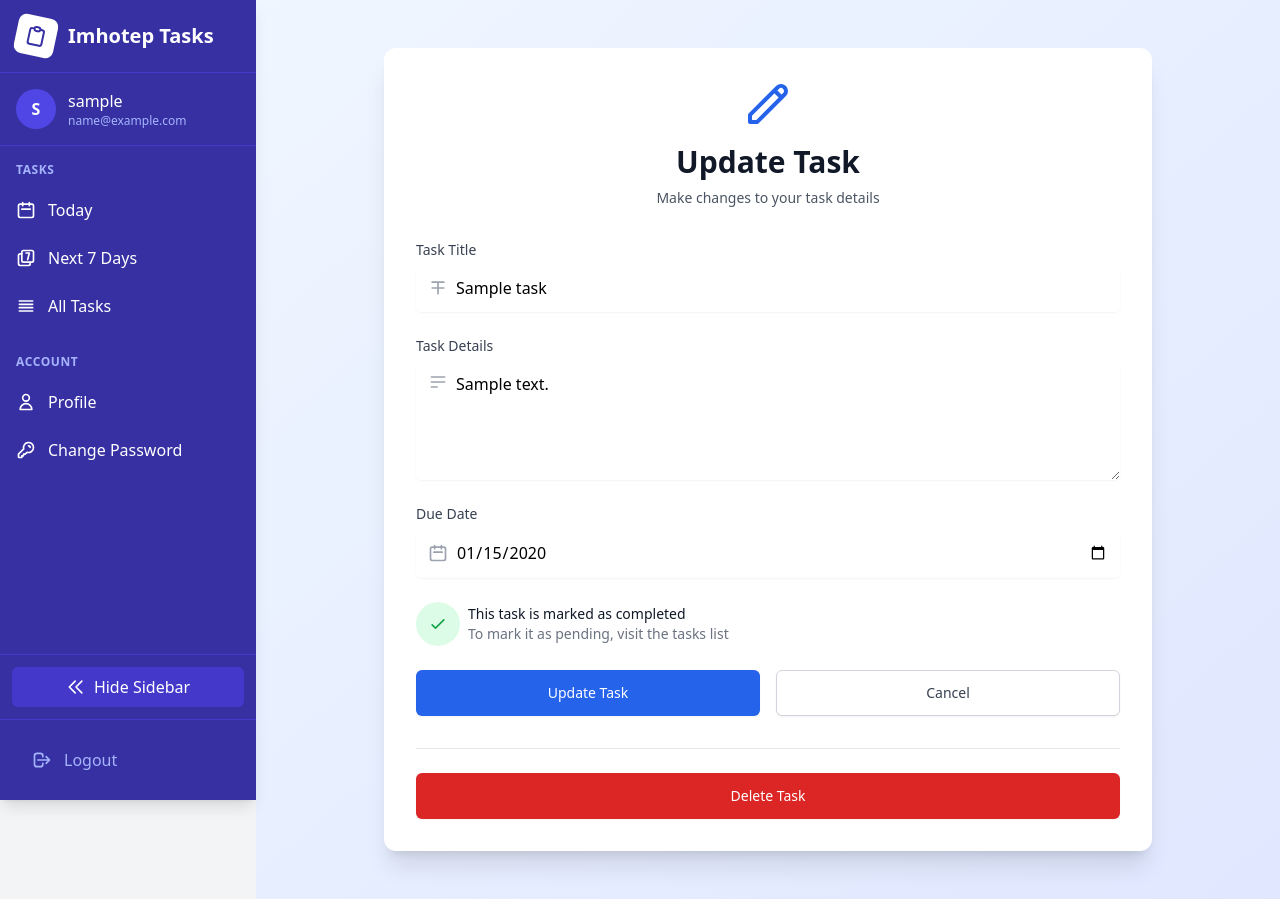
After one commit to Imhotep-Tech/imhotep_tasks, a Django app: page /update_task/1/ in a window 1280 px wide. The commit adds this page. Run offline with Django 5.2, Linux system fonts and the light colour scheme; a user stored in the database is signed in; tables that the repository leaves empty hold one stand-in row (values such as "Sample post"); some libraries are stand-ins or nearby versions.

Commit message:
Add task update and delete functionality with corresponding templates

```diff
--- a/tasks/templates/show_tasks.html
+++ b/tasks/templates/show_tasks.html
@@ -118,17 +118,15 @@
                 </span>
 
                 <div class="flex space-x-2">
-                  <form method="post" action="#" class="inline">
+                  <form method="get" action="{% url 'update_task' task.id %}" class="inline">
                     {% csrf_token %}
-                    <input type="hidden" name="task_id" value="{{ task.id }}">
-                    <input type="hidden" name="action" value="edit_task">
                     <button type="submit" class="p-1.5 text-blue-500 hover:bg-blue-100 rounded transition-colors">
                       <svg xmlns="http://www.w3.org/2000/svg" class="h-5 w-5" fill="none" viewBox="0 0 24 24" stroke="currentColor">
                         <path stroke-linecap="round" stroke-linejoin="round" stroke-width="2" d="M15.232 5.232l3.536 3.536m-2.036-5.036a2.5 2.5 0 113.536 3.536L6.5 21.036H3v-3.572L16.732 3.732z" />
                       </svg>
                     </button>
                   </form>
-                  <form method="post" action="#" class="inline">
+                  <form method="post" action="{% url 'delete_task' task.id %}" class="inline">
                     {% csrf_token %}
                     <input type="hidden" name="task_id" value="{{ task.id }}">
                     <input type="hidden" name="action" value="delete_task">
--- /dev/null
+++ b/tasks/templates/update_task.html
@@ -0,0 +1,125 @@
+{% extends "layout.html" %}
+
+{% block content %}
+<section class="min-h-screen bg-gradient-to-br from-blue-50 to-indigo-100 py-12 px-4 sm:px-6 lg:px-8">
+  <div class="max-w-3xl mx-auto bg-white rounded-xl shadow-xl overflow-hidden">
+    <div class="p-8 w-full">
+      <div class="flex justify-center">
+        <svg class="w-12 h-12 text-blue-600" xmlns="http://www.w3.org/2000/svg" fill="none" viewBox="0 0 24 24" stroke="currentColor">
+          <path stroke-linecap="round" stroke-linejoin="round" stroke-width="2" d="M15.232 5.232l3.536 3.536m-2.036-5.036a2.5 2.5 0 113.536 3.536L6.5 21.036H3v-3.572L16.732 3.732z" />
+        </svg>
+      </div>
+
+      <h1 class="mt-4 text-3xl font-extrabold text-center text-gray-900">
+        Update Task
+      </h1>
+      <p class="mt-2 text-center text-sm text-gray-600">
+        Make changes to your task details
+      </p>
+
+      <form action="{% url 'update_task' task.id %}" method="post" class="mt-8 space-y-6">
+        {% csrf_token %}
+
+        <div>
+          <label for="task_title" class="block text-sm font-medium text-gray-700">Task Title</label>
+          <div class="mt-1 relative rounded-md shadow-sm">
+            <div class="absolute inset-y-0 left-0 pl-3 flex items-center pointer-events-none">
+              <svg class="h-5 w-5 text-gray-400" xmlns="http://www.w3.org/2000/svg" fill="none" viewBox="0 0 24 24" stroke="currentColor">
+                <path stroke-linecap="round" stroke-linejoin="round" stroke-width="2" d="M5 5h14M5 12h14m-7-7v14" />
+              </svg>
+            </div>
+            <input
+              type="text"
+              id="task_title"
+              name="task_title"
+              value="{{ task.task_title }}"
+              class="focus:ring-blue-500 focus:border-blue-500 block w-full pl-10 pr-3 py-3 border-gray-300 rounded-md"
+              placeholder="What needs to be done?"
+              required
+            >
+          </div>
+        </div>
+
+        <div>
+          <label for="task_details" class="block text-sm font-medium text-gray-700">Task Details</label>
+          <div class="mt-1 relative rounded-md shadow-sm">
+            <div class="absolute inset-y-0 left-0 pl-3 pt-3 pointer-events-none">
+              <svg class="h-5 w-5 text-gray-400" xmlns="http://www.w3.org/2000/svg" fill="none" viewBox="0 0 24 24" stroke="currentColor">
+                <path stroke-linecap="round" stroke-linejoin="round" stroke-width="2" d="M4 6h16M4 12h16M4 18h7" />
+              </svg>
+            </div>
+            <textarea
+              id="task_details"
+              name="task_details"
+              rows="4"
+              class="focus:ring-blue-500 focus:border-blue-500 block w-full pl-10 pr-3 py-3 border-gray-300 rounded-md"
+              placeholder="Add some details about your task (optional)"
+            >{{ task.task_details }}</textarea>
+          </div>
+        </div>
+
+        <div>
+          <label for="due_date" class="block text-sm font-medium text-gray-700">Due Date</label>
+          <div class="mt-1 relative rounded-md shadow-sm">
+            <div class="absolute inset-y-0 left-0 pl-3 flex items-center pointer-events-none">
+              <svg class="h-5 w-5 text-gray-400" xmlns="http://www.w3.org/2000/svg" fill="none" viewBox="0 0 24 24" stroke="currentColor">
+                <path stroke-linecap="round" stroke-linejoin="round" stroke-width="2" d="M8 7V3m8 4V3m-9 8h10M5 21h14a2 2 0 002-2V7a2 2 0 00-2-2H5a2 2 0 00-2 2v12a2 2 0 002 2z" />
+              </svg>
+            </div>
+            <input
+              type="date"
+              id="due_date"
+              name="due_date"
+              class="focus:ring-blue-500 focus:border-blue-500 block w-full pl-10 pr-3 py-3 border-gray-300 rounded-md"
+              value="{{ task.due_date|date:'Y-m-d' }}"
+            >
+          </div>
+        </div>
+
+        {% if task.status %}
+        <div class="flex items-center space-x-2">
+          <div class="p-3 rounded-full bg-green-100 flex-shrink-0">
+            <svg class="h-5 w-5 text-green-600" xmlns="http://www.w3.org/2000/svg" fill="none" viewBox="0 0 24 24" stroke="currentColor">
+              <path stroke-linecap="round" stroke-linejoin="round" stroke-width="2" d="M5 13l4 4L19 7" />
+            </svg>
+          </div>
+          <div>
+            <p class="text-sm font-medium text-gray-900">This task is marked as completed</p>
+            <p class="text-sm text-gray-500">To mark it as pending, visit the tasks list</p>
+          </div>
+        </div>
+        {% endif %}
+
+        <div class="flex space-x-4">
+          <button
+            type="submit"
+            class="flex-1 py-3 px-4 border border-transparent rounded-md shadow-sm text-sm font-medium text-white bg-blue-600 hover:bg-blue-700 focus:outline-none focus:ring-2 focus:ring-offset-2 focus:ring-blue-500 transition-all duration-200 transform hover:-translate-y-1"
+          >
+            Update Task
+          </button>
+
+          <a
+            href="{% url 'today_tasks' %}"
+            class="flex-1 py-3 px-4 border border-gray-300 rounded-md shadow-sm text-sm font-medium text-gray-700 bg-white hover:bg-gray-50 focus:outline-none focus:ring-2 focus:ring-offset-2 focus:ring-blue-500 text-center transition-all duration-200"
+          >
+            Cancel
+          </a>
+        </div>
+      </form>
+
+      <div class="mt-8 border-t border-gray-200 pt-6">
+        <form action="{% url 'delete_task' task.id %}" method="post" onsubmit="return confirm('Are you sure you want to delete this task?');">
+          {% csrf_token %}
+          <button
+            type="submit"
+            class="w-full py-3 px-4 border border-transparent rounded-md shadow-sm text-sm font-medium text-white bg-red-600 hover:bg-red-700 focus:outline-none focus:ring-2 focus:ring-offset-2 focus:ring-red-500 transition-all duration-200"
+          >
+            Delete Task
+          </button>
+        </form>
+      </div>
+    </div>
+  </div>
+</section>
+
+{% endblock %}
--- a/tasks/urls.py
+++ b/tasks/urls.py
@@ -33,4 +33,6 @@ urlpatterns = [
     path('next_week_tasks/', user.next_week_tasks, name='next_week_tasks'),
 
     path('add_task/', user.add_task, name='add_task'),
+    path('update_task/<int:task_id>/', user.update_task, name='update_task'),
+    path('delete_task/<int:task_id>/', user.delete_task, name='delete_task'),
 ]
--- a/tasks/user.py
+++ b/tasks/user.py
@@ -4,6 +4,8 @@ from .models import Tasks
 from django.contrib import messages
 from django.db import IntegrityError
 from datetime import date, timedelta
+from django.utils import timezone
+from django.utils.dateparse import parse_datetime
 
 #the user today_tasks function
 @login_required
@@ -90,18 +92,28 @@ def next_week_tasks(request):
 def add_task(request):
     if request.method == 'POST':
 
-        today = date.today()
+        today = timezone.now().date()
+
         task_title = request.POST.get("task_title")
         task_details = request.POST.get("task_details")
         due_date = request.POST.get("due_date")
 
         if due_date:
+            due_date = parse_datetime(due_date).date()
             task = Tasks.objects.create(
                 task_title=task_title,
                 task_details=task_details,
                 due_date=due_date,
                 created_by=request.user
             )
+            # Determine which page to redirect to
+            if due_date == today:
+                return redirect('today_tasks')
+            elif today < due_date <= today + timedelta(days=7):
+                return redirect('next_week_tasks')
+            else:
+                return redirect('all_tasks')
+
         else:
             task = Tasks.objects.create(
                 task_title=task_title,
@@ -111,8 +123,84 @@ def add_task(request):
             )
 
         messages.success(request, "Task added successfully!")
-        return redirect('today_tasks')
+        return redirect('today_tasks')  # Redirect to today's tasks if using today's date
+
     context = {
         "username": request.user.username,
     }
     return render(request, 'add_task.html', context=context)
+
+@login_required
+def update_task(request, task_id):
+
+    task = get_object_or_404(Tasks, id=task_id, created_by= request.user)
+
+    #checks if the request is post
+    if request.method=="POST":
+
+        today = timezone.now().date()
+
+        task_title = request.POST.get("task_title")
+        task_details = request.POST.get("task_details")
+        due_date = request.POST.get("due_date")
+
+        task.task_title = task_title
+        task.task_details = task_details
+        if due_date:
+
+            due_date = parse_datetime(due_date).date()
+
+            task.due_date = due_date
+
+            task.save()
+
+            # Redirect to the today tasks with a success message
+            messages.success(request, "Task updated successfully!")
+
+            # Determine which page to redirect to
+            if due_date == today:
+                return redirect('today_tasks')
+            elif today < due_date <= today + timedelta(days=7):
+                return redirect('next_week_tasks')
+            else:
+                return redirect('all_tasks')
+
+        else:
+            task.due_date = None
+            task.save()
+
+        # Redirect to the today tasks with a success message
+        messages.success(request, "Task updated successfully!")
+        return redirect("today_tasks")
+
+    # If the request wasn't POST, then redirect to the update poll page with the poll data
+    context = {
+        "username": request.user.username,
+        "task": task,
+    }
+    return render(request, "update_task.html", context)
+
+@login_required
+def delete_task(request, task_id):
+    task = get_object_or_404(Tasks, id=task_id, created_by= request.user)
+
+    if request.method == 'POST':
+
+        today = timezone.now().date()
+
+        due_date = task.due_date.date()
+
+        task.delete()
+        messages.success(request, "Task Delete successfully!")
+
+        # Determine which page to redirect to
+        if due_date == today:
+            return redirect('today_tasks')
+        elif today < due_date <= today + timedelta(days=7):
+            return redirect('next_week_tasks')
+        else:
+            return redirect('all_tasks')
+
+    else:
+        messages.error(request, "Method not allowed!")
+        return redirect("today_tasks")
```
